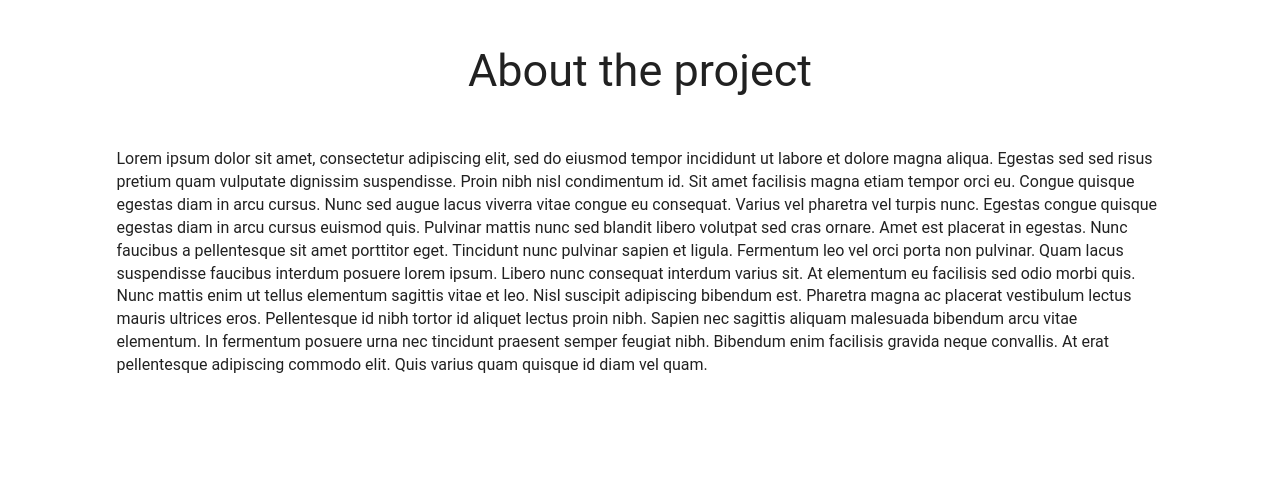
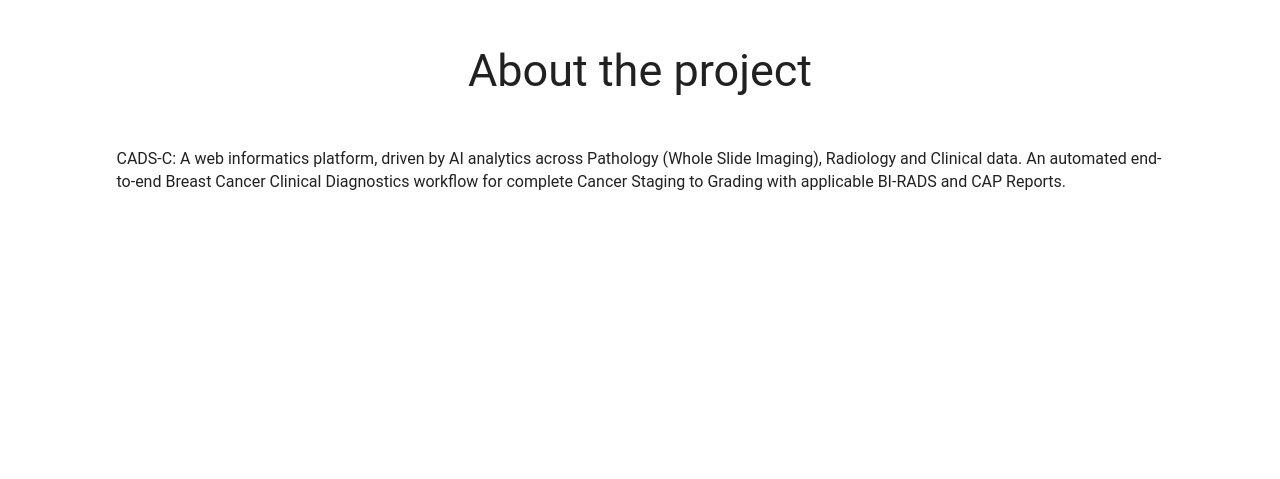
Before and after one commit to HelioStrike/kmit-cadsc-web, a Flask app: page / in a window 1280 px wide. Shown: the part 321-800 px from the top of the page. Run offline with Flask 2, Linux system fonts and the light colour scheme; some libraries are stand-ins or nearby versions.

Commit message:
replaced lorem ipsum

```diff
--- a/pipelines/epithelium_segmentation/__init__.py
+++ b/pipelines/epithelium_segmentation/__init__.py
@@ -40,6 +40,7 @@ def get_display_image(orig):
     postprocessed = postprocess(preprocessed, pred)
     pred_overlay = overlay_mask_boundaries(preprocessed, postprocessed)
 
+    #pred_view = np.stack([(pred*255).astype(np.uint8)]*3, axis=-1).reshape(INPUT_SHAPE)
     fh = 30
     fw = 15
     imgs = [preprocessed, pred_overlay]
--- a/templates/home.html
+++ b/templates/home.html
@@ -22,14 +22,12 @@
             Menu
         </button>
     </div>
-    <p class="heading white">KMIT CADSC Project</p>
+    <p class="heading white">KMIT CADS-C Project</p>
 </div>
 <div class="ui container center-content content">
     <p class="heading center-content">About the project</p>
-    <p class="small">
-        Lorem ipsum dolor sit amet, consectetur adipiscing elit, sed do eiusmod tempor incididunt ut labore et dolore magna aliqua. Egestas sed sed risus pretium quam vulputate dignissim suspendisse. Proin nibh nisl condimentum id. Sit amet facilisis magna etiam tempor orci eu. Congue quisque egestas diam in arcu cursus. Nunc sed augue lacus viverra vitae congue eu consequat. Varius vel pharetra vel turpis nunc. Egestas congue quisque egestas diam in arcu cursus euismod quis. Pulvinar mattis nunc sed blandit libero volutpat sed cras ornare. Amet est placerat in egestas. Nunc faucibus a pellentesque sit amet porttitor eget. Tincidunt nunc pulvinar sapien et ligula. Fermentum leo vel orci porta non pulvinar. Quam lacus suspendisse faucibus interdum posuere lorem ipsum. Libero nunc consequat interdum varius sit.
-
-        At elementum eu facilisis sed odio morbi quis. Nunc mattis enim ut tellus elementum sagittis vitae et leo. Nisl suscipit adipiscing bibendum est. Pharetra magna ac placerat vestibulum lectus mauris ultrices eros. Pellentesque id nibh tortor id aliquet lectus proin nibh. Sapien nec sagittis aliquam malesuada bibendum arcu vitae elementum. In fermentum posuere urna nec tincidunt praesent semper feugiat nibh. Bibendum enim facilisis gravida neque convallis. At erat pellentesque adipiscing commodo elit. Quis varius quam quisque id diam vel quam.
+    <p class="small center-content">
+        CADS-C: A web informatics platform, driven by AI analytics across Pathology (Whole Slide Imaging), Radiology and Clinical data. An automated end-to-end Breast Cancer Clinical Diagnostics workflow for complete Cancer Staging to Grading with applicable BI-RADS and CAP Reports.
     </p>
 </div>
 {% include 'partials/footer.html' %}
```
Also changed, not shown: templates/epithelium_segmentation.html (+3 -6 lines).
